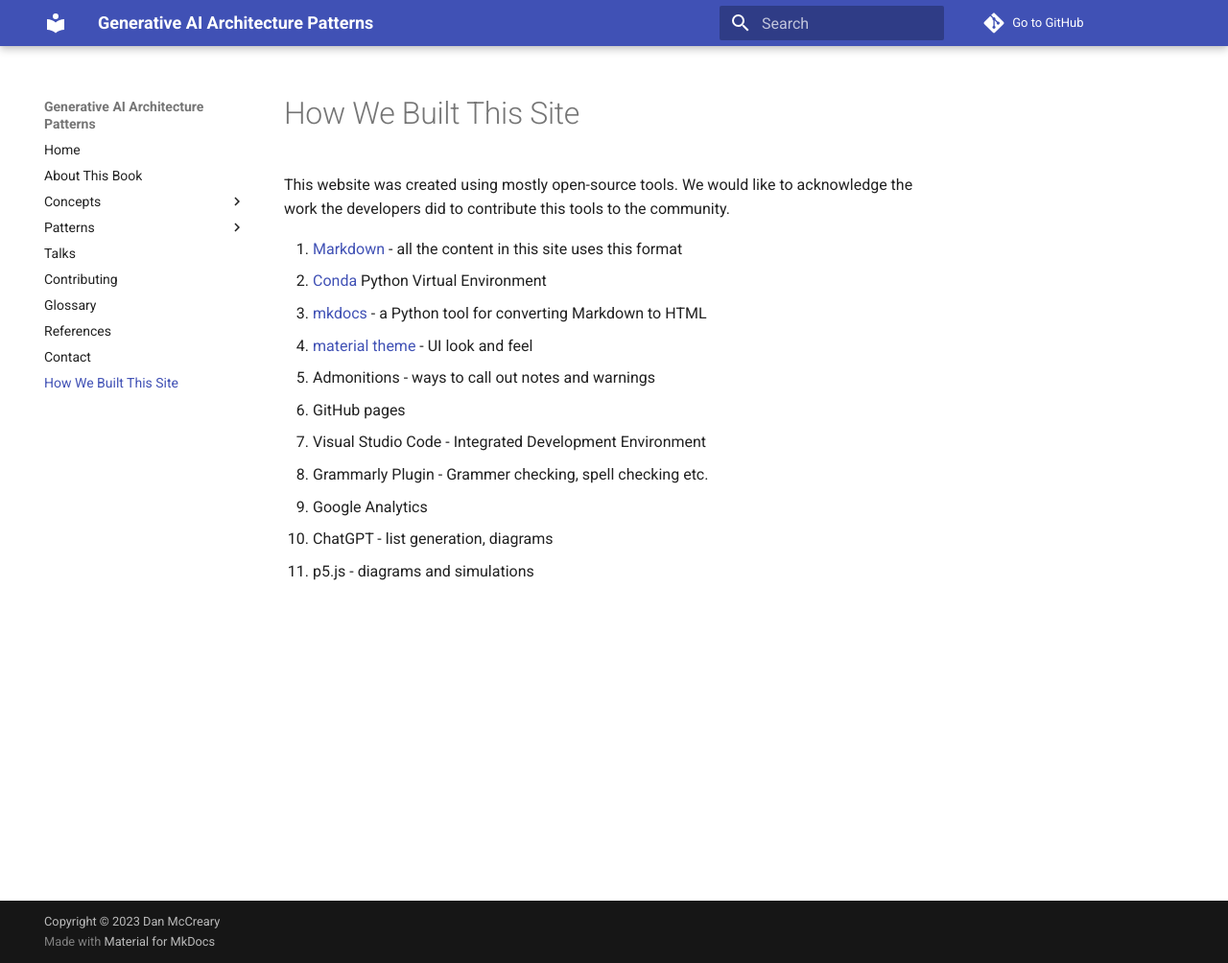
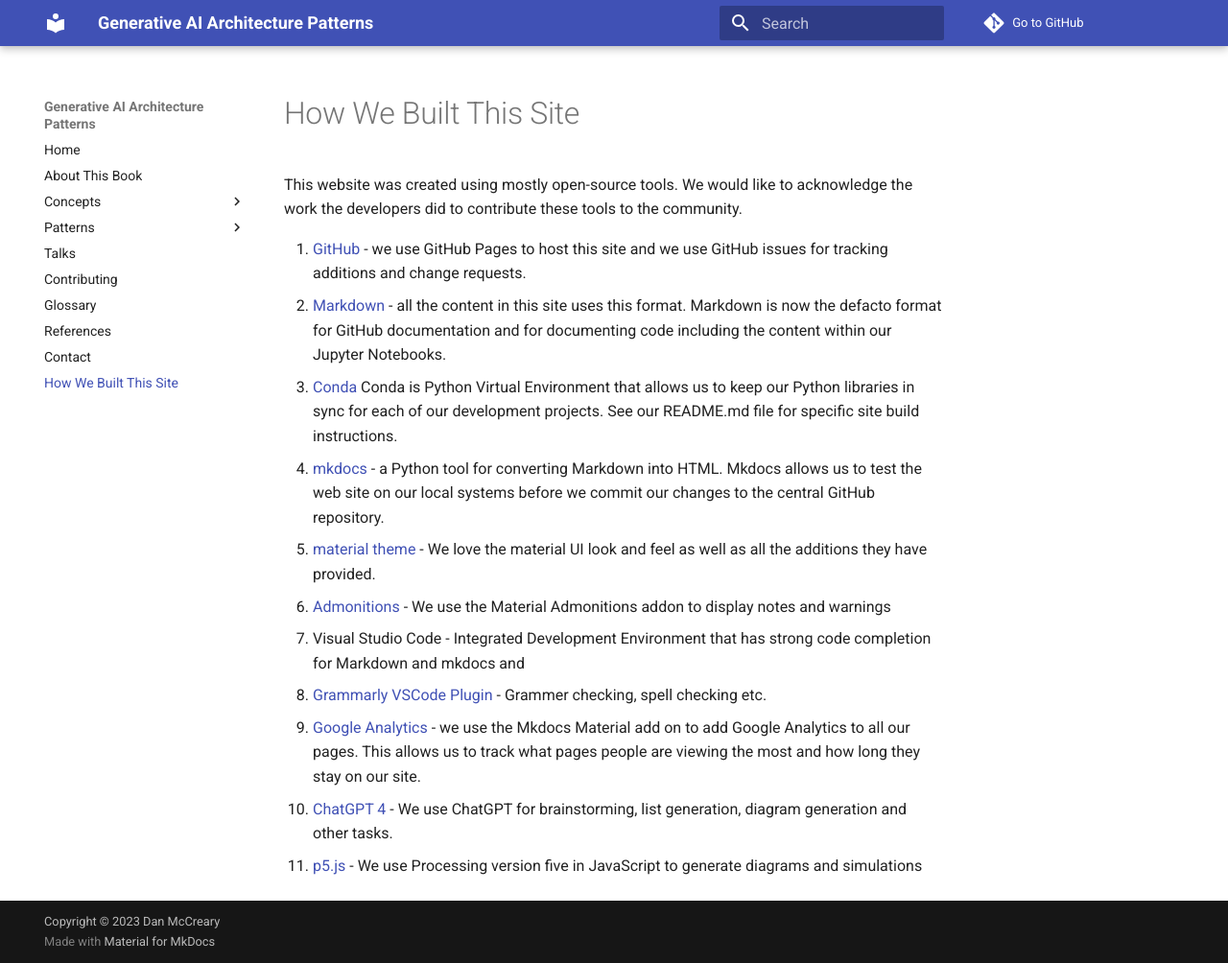
Before and after one commit to dmccreary/genai-arch-patterns, an MkDocs documentation site: the page built from docs/how-we-built-this-site.md, in a window 1280 px wide and 1004 px high. Shown: the whole window at 96% size. Built offline with MkDocs 1.6.1 and Material for MkDocs 9.7.7, drawn with Linux system fonts in a browser that asks for light colours; comment, search, counter and statistics services are not loaded.

Commit message:
updated content

```diff
--- a/docs/how-we-built-this-site.md
+++ b/docs/how-we-built-this-site.md
@@ -1,15 +1,20 @@
 # How We Built This Site
 
-This website was created using mostly open-source tools.  We would like to acknowledge the work the developers did to contribute this tools to the community.
+This website was created using mostly open-source tools.  We would like to acknowledge the work the developers did to contribute these tools to the community.
 
-1. [Markdown](https://daringfireball.net/projects/markdown/) - all the content in this site uses this format
-2. [Conda](https://docs.conda.io/) Python Virtual Environment
-3. [mkdocs](https://www.mkdocs.org/) - a Python tool for converting Markdown to HTML
-4. [material theme](https://squidfunk.github.io/mkdocs-material/) - UI look and feel
-5. Admonitions - ways to call out notes and warnings
-6. GitHub pages
-7. Visual Studio Code - Integrated Development Environment
-8. Grammarly Plugin - Grammer checking, spell checking etc.
-9. Google Analytics
-10. ChatGPT - list generation, diagrams
-11. p5.js - diagrams and simulations
+1. [GitHub](https://github.com/dmccreary/genai-arch-patterns) - we use GitHub Pages to host this site and we use GitHub issues for tracking additions and change requests.
+2. [Markdown](https://daringfireball.net/projects/markdown/) - all the content in this site uses this format.  Markdown is now the defacto
+format for GitHub documentation and for documenting code including the content within our Jupyter Notebooks.
+3. [Conda](https://docs.conda.io/) Conda is Python Virtual Environment that allows us to keep our Python libraries in sync for each of our development projects.  See our README.md file for specific site build instructions.
+4. [mkdocs](https://www.mkdocs.org/) - a Python tool for converting Markdown into HTML.  Mkdocs allows us to test the web site on our
+local systems before we commit our changes to the central GitHub
+repository.
+5. [material theme](https://squidfunk.github.io/mkdocs-material/) - We love the material UI look and feel as well as all the additions they
+have provided.
+6. [Admonitions](https://squidfunk.github.io/mkdocs-material/reference/admonitions/) - We use the Material Admonitions addon to display notes and warnings
+7. Visual Studio Code - Integrated Development Environment that has strong
+code completion for Markdown and mkdocs and
+8. [Grammarly VSCode Plugin]([grammarly.com](https://marketplace.visualstudio.com/items?itemName=znck.grammarly)) - Grammer checking, spell checking etc.
+9.  [Google Analytics](https://squidfunk.github.io/mkdocs-material/setup/setting-up-site-analytics/) - we use the Mkdocs Material add on to add Google Analytics to all our pages.  This allows us to track what pages people are viewing the most and how long they stay on our site.
+10.  [ChatGPT 4](https://chat.openai.com/) - We use ChatGPT for brainstorming, list generation, diagram generation and other tasks.
+11.  [p5.js](https://p5js.org/) - We use Processing version five in JavaScript to generate diagrams and simulations
```
Also changed, not shown: README.md (+5 -3 lines), docs/patterns/agents.md (+1 -1 lines).
